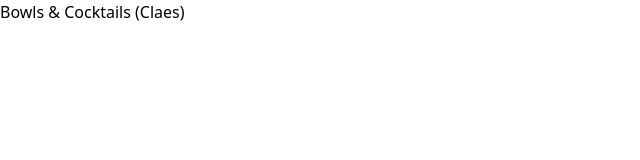
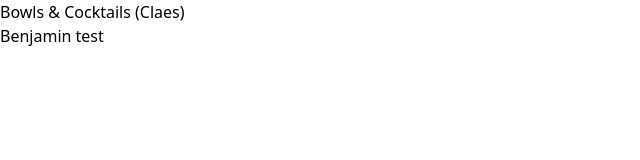
Before and after one commit to skogsmo/CocktailsAndFood, a React (Vite) app in the folder CocktailsAndFood/: page / in a window 1280 px wide. Shown: the top 160 px of the page, without its empty margins (0-640 px from the left). Built offline with nearby package versions, Linux system fonts and the light colour scheme.

Commit message:
test test

```diff
--- a/CocktailsAndFood/src/App.tsx
+++ b/CocktailsAndFood/src/App.tsx
@@ -7,6 +7,7 @@ function App() {
         <h1 className="text-5xl font-bold text-center">
           Bowls & Cocktails <span className="text-xs font-thin">(Claes)</span>
         </h1>
+        <p>Benjamin test</p>
       </div>
     </>
   );
```
